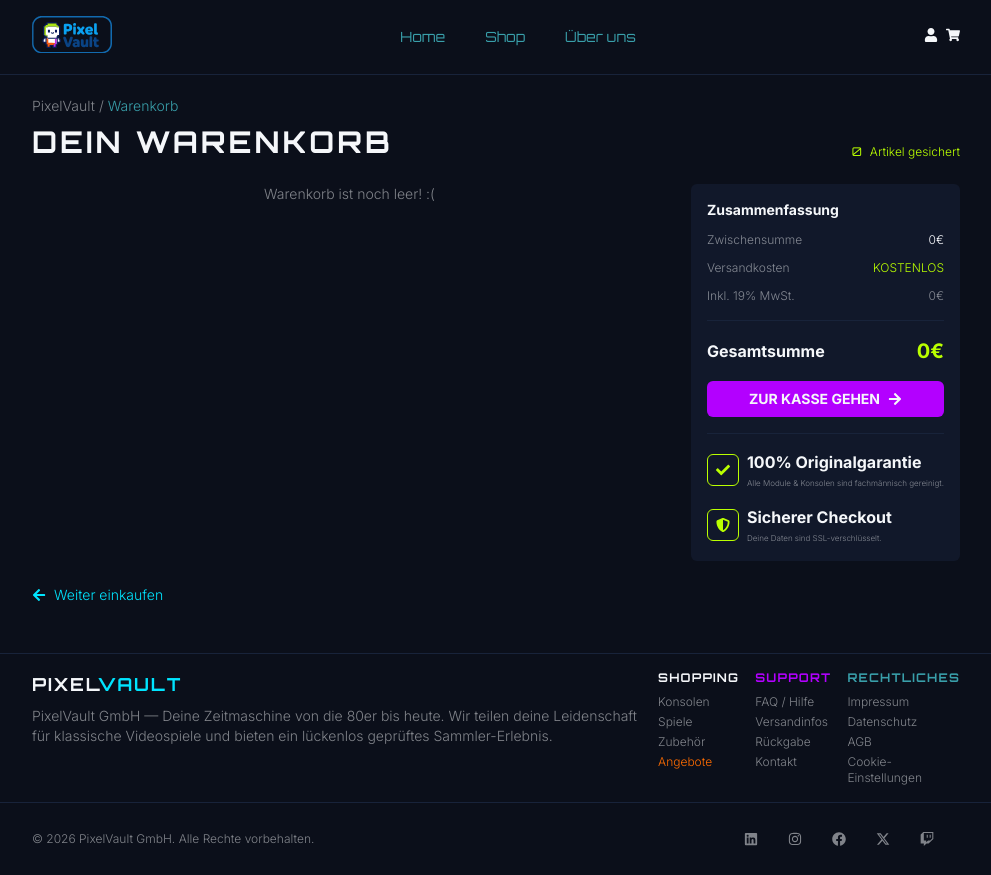
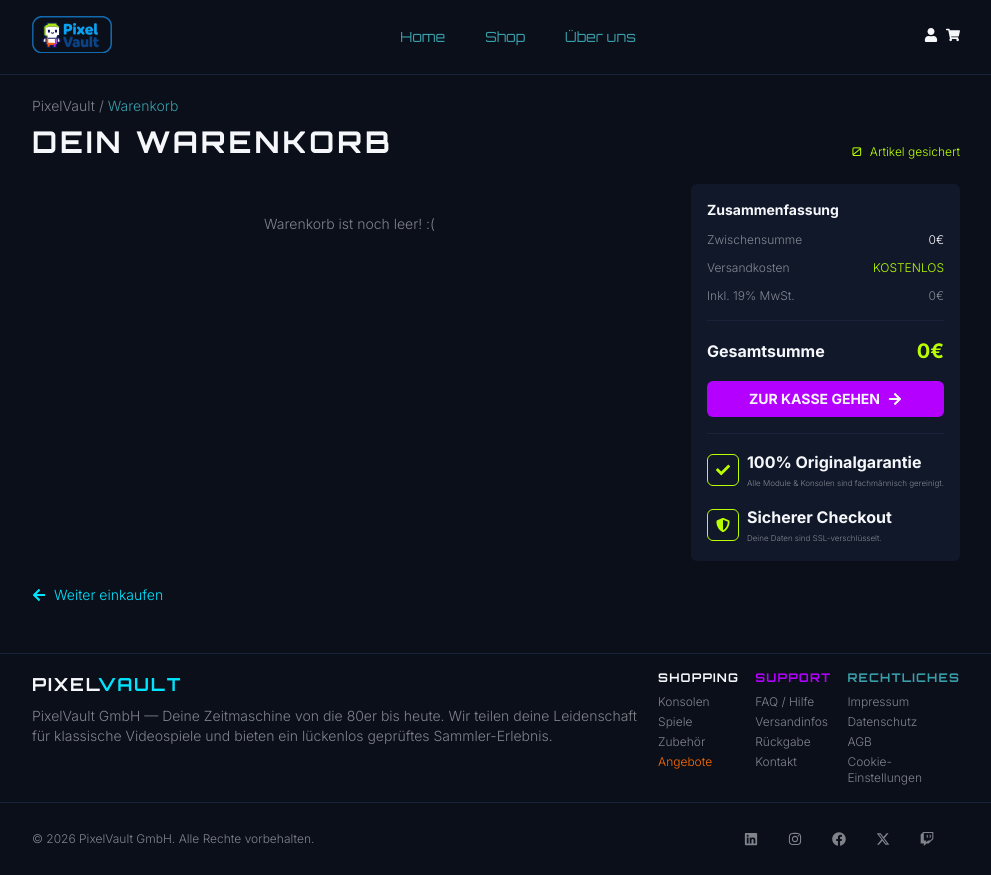
Before and after one commit to adriagomez-syntax/webshop-adria, a React (Vite) app: page /cart in a window 1280 px wide. Shown: the whole page, without its empty margins (144-1135 px from the left). Built offline with nearby package versions, Linux system fonts and the light colour scheme.

Commit message:
Cart page minor visual fixes

```diff
--- a/src/components/cart/CartListSection.jsx
+++ b/src/components/cart/CartListSection.jsx
@@ -25,7 +25,7 @@
 	}
 
 	return (
-		<div className={`${cartItems.length <= 0 && "justify-center"} min-h-20 flex-1`}>
+		<div className={`${cartItems.length <= 0 && "justify-center items-center"} flex min-h-20 flex-1`}>
 			{ cartItems.length > 0
 				? <div className="min-w-full flex-1 flex flex-col gap-4">
 					<ul className="flex flex-col gap-3">
```
